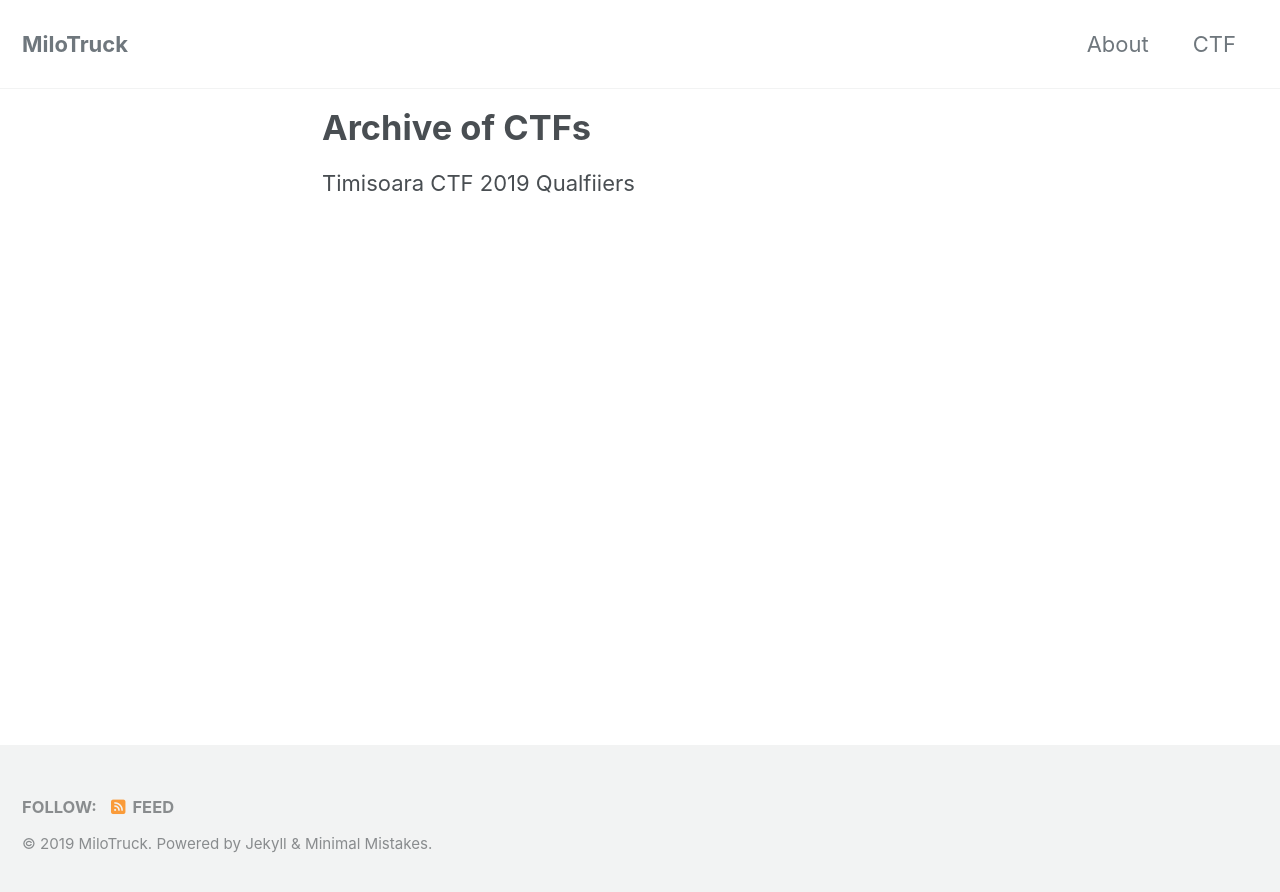
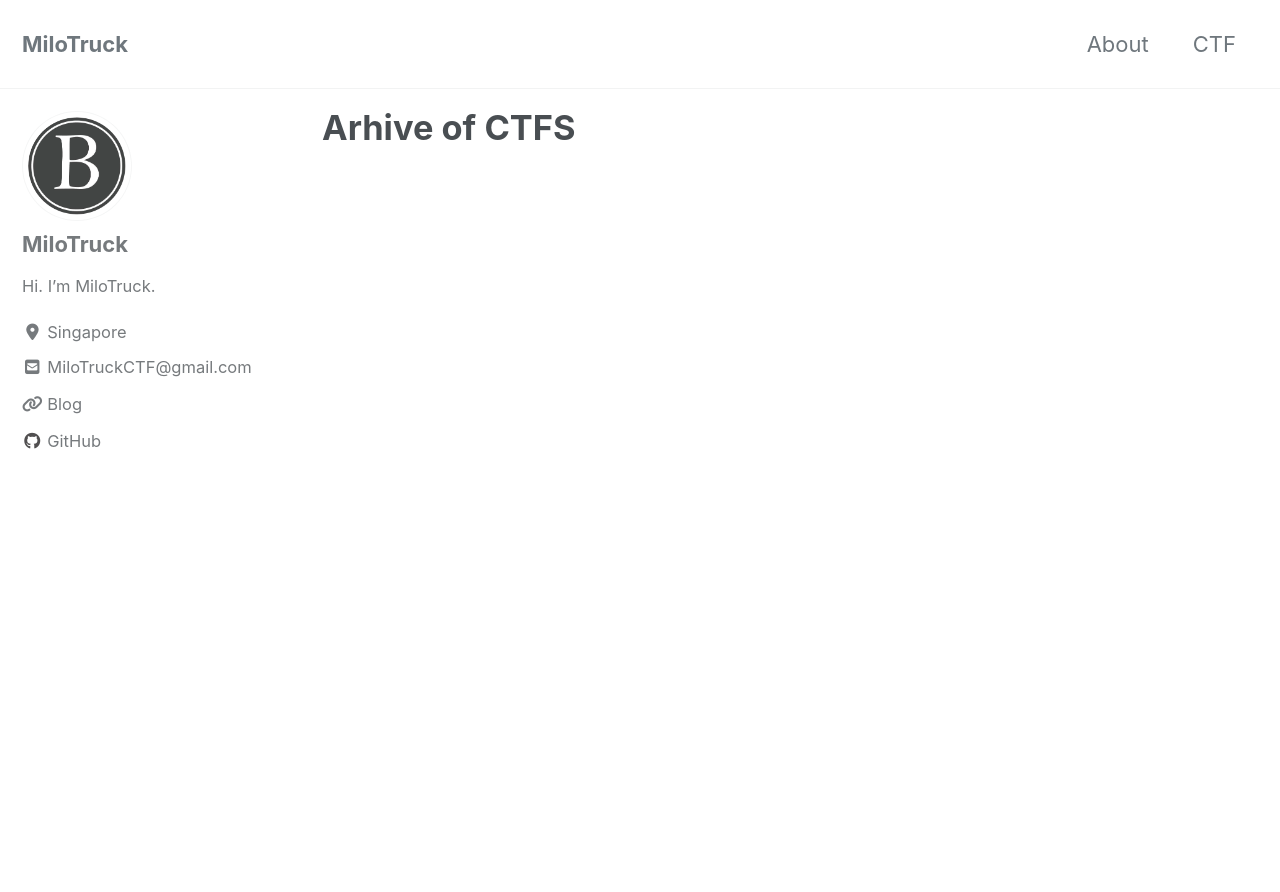
Before and after one commit to MiloTruck/milotruck.github.io, a Jekyll site: the page built from _pages/CTF.md, in a window 1280 px wide and 900 px high. Shown: the top 892 px of the window. Built offline with Jekyll 4.4.1, drawn with Linux system fonts in a browser that asks for light colours; cached includes are drawn as plain includes; nearby versions of some CDN libraries.

Commit message:
Edited _config.yml

```diff
--- a/_pages/CTF.md
+++ b/_pages/CTF.md
@@ -1,9 +1,6 @@
 ---
 layout: archive
 permalink: /CTF/
-title: "Archive of CTFs"
-author_profile: false
+title: "Arhive of CTFS"
 
 ---
-
-Timisoara CTF 2019 Qualfiiers
```
